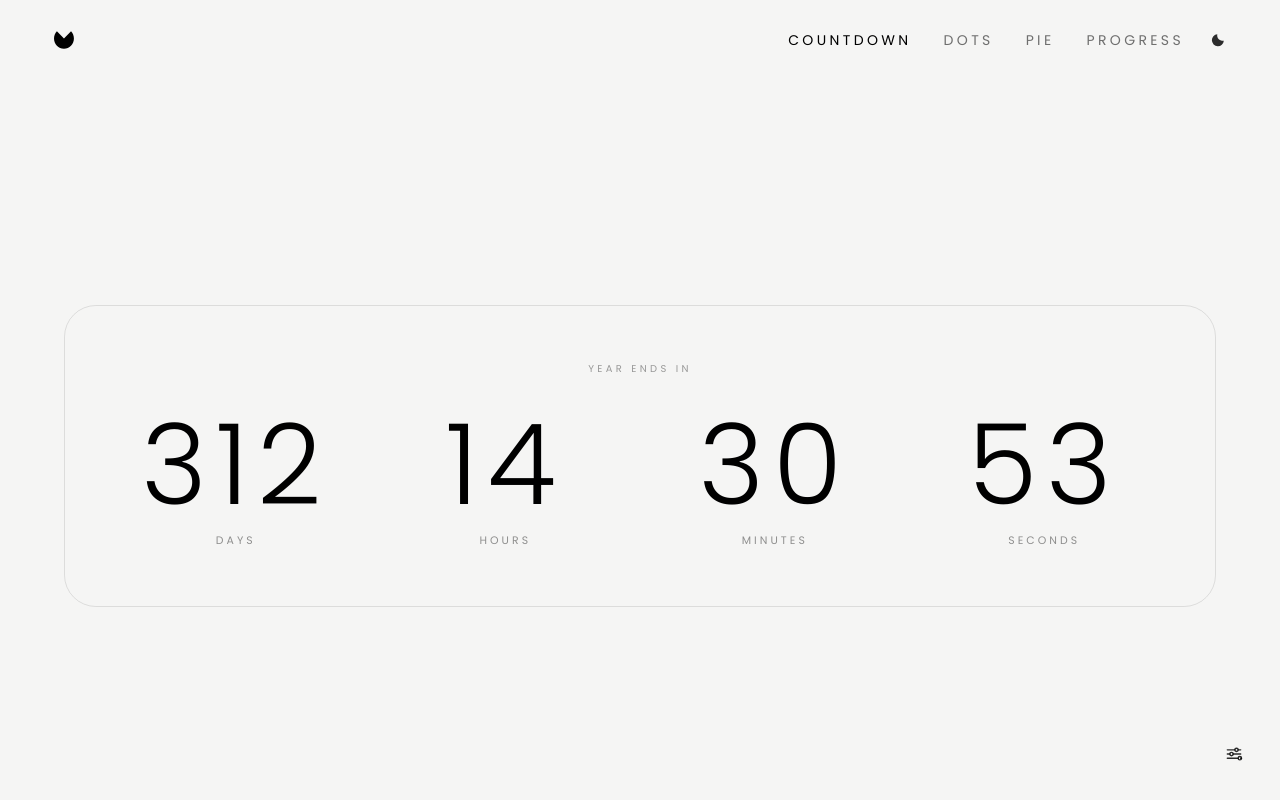
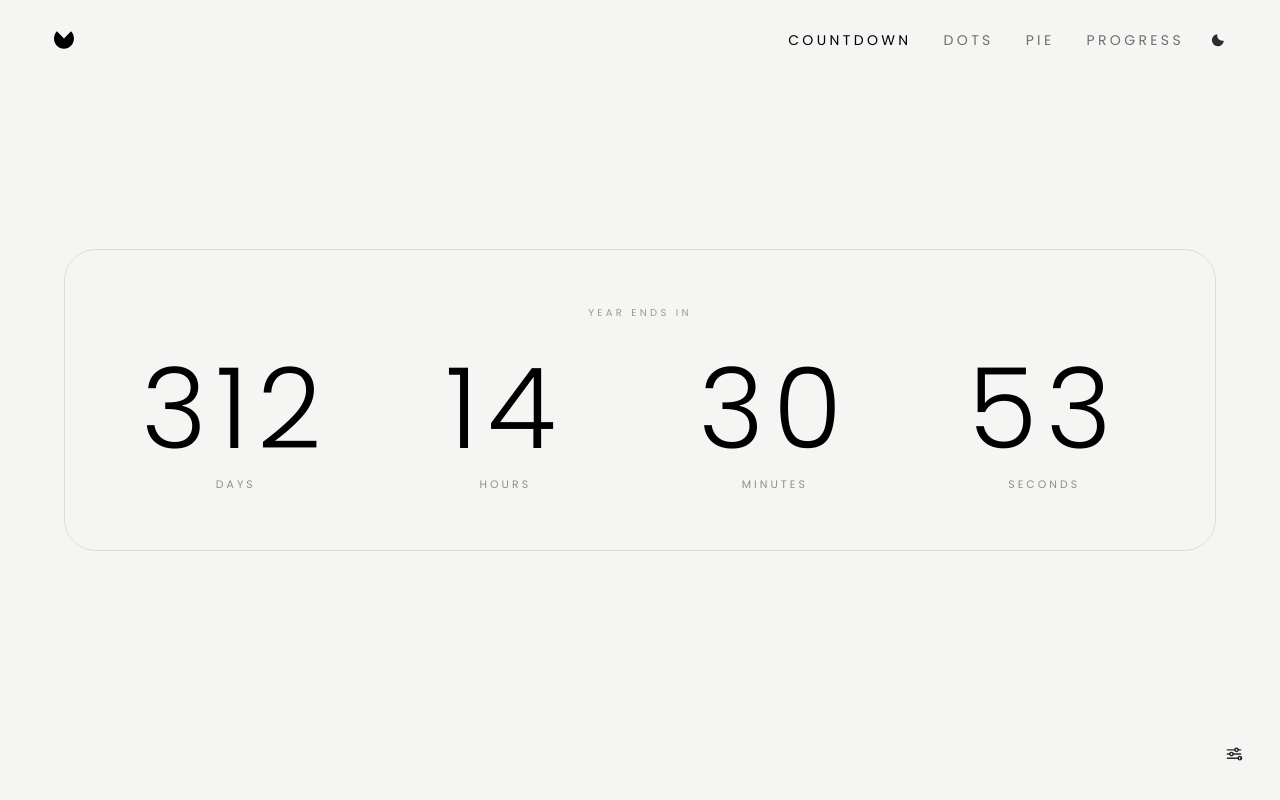
Before and after one commit to YearCountdown/YearCountdown.github.io, a React (Vite) app: page /view/countdown in a window 1280 px wide. Built offline with nearby package versions, Linux system fonts and the light colour scheme.

Commit message:
updated countdown view: centered countdown in header=on mode

```diff
--- a/src/layouts/ViewLayout/ViewLayout.jsx
+++ b/src/layouts/ViewLayout/ViewLayout.jsx
@@ -31,11 +31,7 @@ const ViewLayout = ({ children }) => {
   return (
     <div className="relative flex min-h-screen flex-col overflow-hidden bg-stone-100 text-black dark:bg-zinc-950 dark:text-white">
       {!isEmbed ? <Header variant="view" /> : null}
-      <main
-        className={`flex h-screen min-h-screen items-center justify-center overflow-hidden px-4 sm:px-6 lg:px-10 ${
-          isEmbed ? 'pt-0' : 'pt-24 sm:pt-28'
-        }`}
-      >
+      <main className="flex h-screen min-h-screen items-center justify-center overflow-hidden px-4 sm:px-6 lg:px-10">
         {children}
       </main>
       <ViewSettingsGear
```
